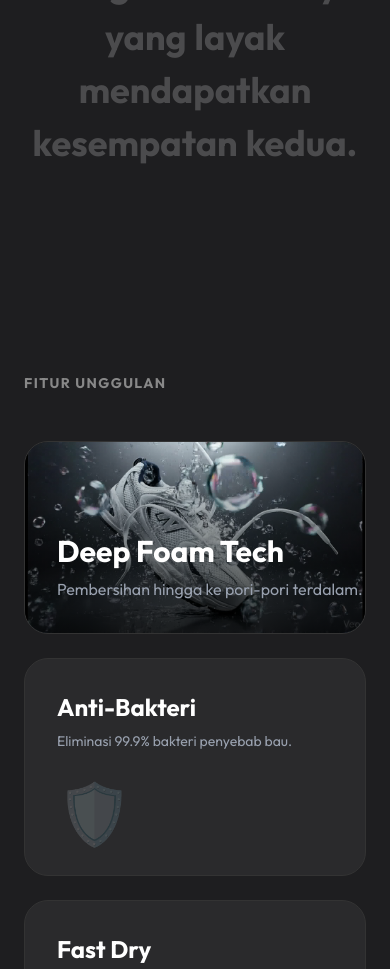
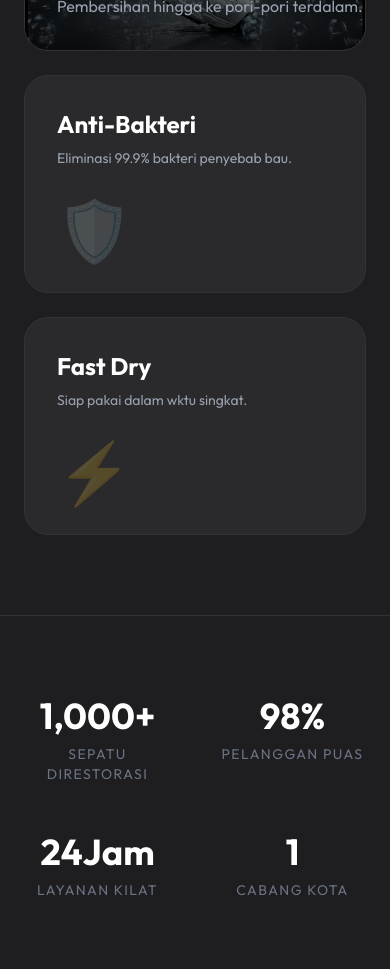
Before and after one commit to azharabdulsali/qosama, a Next.js app: page / in a window 390 px wide. Shown: the part 3520-4489 px from the top of the page. Built offline with nearby package versions, Linux system fonts and the light colour scheme.

Commit message:
feat: implement interactive scroll sequence animation and responsive navigation bar

```diff
--- a/src/app/page.tsx
+++ b/src/app/page.tsx
@@ -27,7 +27,7 @@ export default function Home() {
               Tentang Kami
             </h3>
             <TextReveal
-              text="Qosama bukan sekadar layanan cuci sepatu. Kami adalah laboratorium restorasi yang memadukan teknologi presisi dengan seni perawatan premium. Setiap pasang sepatu diperlakukan sebagai mahakarya yang layak mendapatkan kesempatan kedua."
+              text="Qosama adalah salah satu jasa untuk membersihkan dan merawat sepatu di Kota Semarang."
               className="text-4xl md:text-7xl font-bold max-w-5xl justify-center"
             />
           </section>
@@ -66,10 +66,10 @@ export default function Home() {
           {/* Stats Section */}
           <section className="border-y border-[#333] bg-[#1e1e20]">
               <div className="container mx-auto px-6 py-20 grid grid-cols-2 md:grid-cols-4 gap-12 text-center">
-                  <StatItem number={15000} suffix="+" label="Sepatu Direstorasi" />
+                  <StatItem number={1000} suffix="+" label="Sepatu Direstorasi" />
                   <StatItem number={98} suffix="%" label="Pelanggan Puas" />
                   <StatItem number={24} suffix="Jam" label="Layanan Kilat" />
-                  <StatItem number={5} suffix="" label="Cabang Kota" />
+                  <StatItem number={1} suffix="" label="Cabang Kota" />
               </div>
           </section>
 
@@ -102,11 +102,11 @@ export default function Home() {
                  transition={{ duration: 1 }}
                  className="relative z-10 text-center"
                >
-                   <h2 className="text-6xl md:text-9xl font-bold mb-8">SIAP MELANGKAH?</h2>
+                   <h2 className="text-4xl md:text-9xl font-bold mb-8">SIAP MELANGKAH?</h2>
                    <p className="text-xl text-gray-400 mb-12">Jangan biarkan kotoran menghambat gayamu.</p>
-                   <button className="px-12 py-6 bg-white text-black text-xl font-bold rounded-full hover:bg-gray-200 transition-colors">
+                   <a href="https://wa.me/6285162802709" target="_blank" rel="noopener noreferrer" className="inline-block px-12 py-6 bg-white text-black text-xl font-bold rounded-full hover:bg-gray-200 transition-colors">
                        BOOKING SEKARANG
-                   </button>
+                   </a>
                </motion.div>
           </section>
 
@@ -128,16 +128,14 @@ export default function Home() {
                  <div>
                      <h4 className="font-bold mb-6 text-gray-300">SOCIAL</h4>
                      <ul className="space-y-4 text-gray-500">
-                         <li>Instagram</li>
-                         <li>Tiktok</li>
-                         <li>Youtube</li>
+                         <li><a href="https://instagram.com/qosama_clean" target="_blank" rel="noopener noreferrer" className="hover:text-white transition-colors">Instagram</a></li>
+                         <li><a href="https://wa.me/6285162802709" target="_blank" rel="noopener noreferrer" className="hover:text-white transition-colors">Whatsapp</a></li>
                      </ul>
                  </div>
                  <div>
                      <h4 className="font-bold mb-6 text-gray-300">LOKASI</h4>
                      <p className="text-gray-500">
-                         Jl. Senopati Raya No. 45<br/>
-                         Jakarta Selatan, 12190
+                         Jl Mataram, Jl. Kp. Rahayu Raya Jl. Mertojoyo No.118, Kota Semarang
                      </p>
                  </div>
              </div>
@@ -160,7 +158,7 @@ export default function Home() {
 function StatItem({ number, suffix, label }: { number: number, suffix: string, label: string }) {
     return (
         <div>
-            <div className="text-5xl md:text-7xl font-bold mb-2 text-white">
+            <div className="text-4xl md:text-7xl font-bold mb-2 text-white">
                 <CountUp end={number} enableScrollSpy scrollSpyOnce />{suffix}
             </div>
             <div className="text-gray-500 uppercase tracking-widest text-sm">{label}</div>
```
